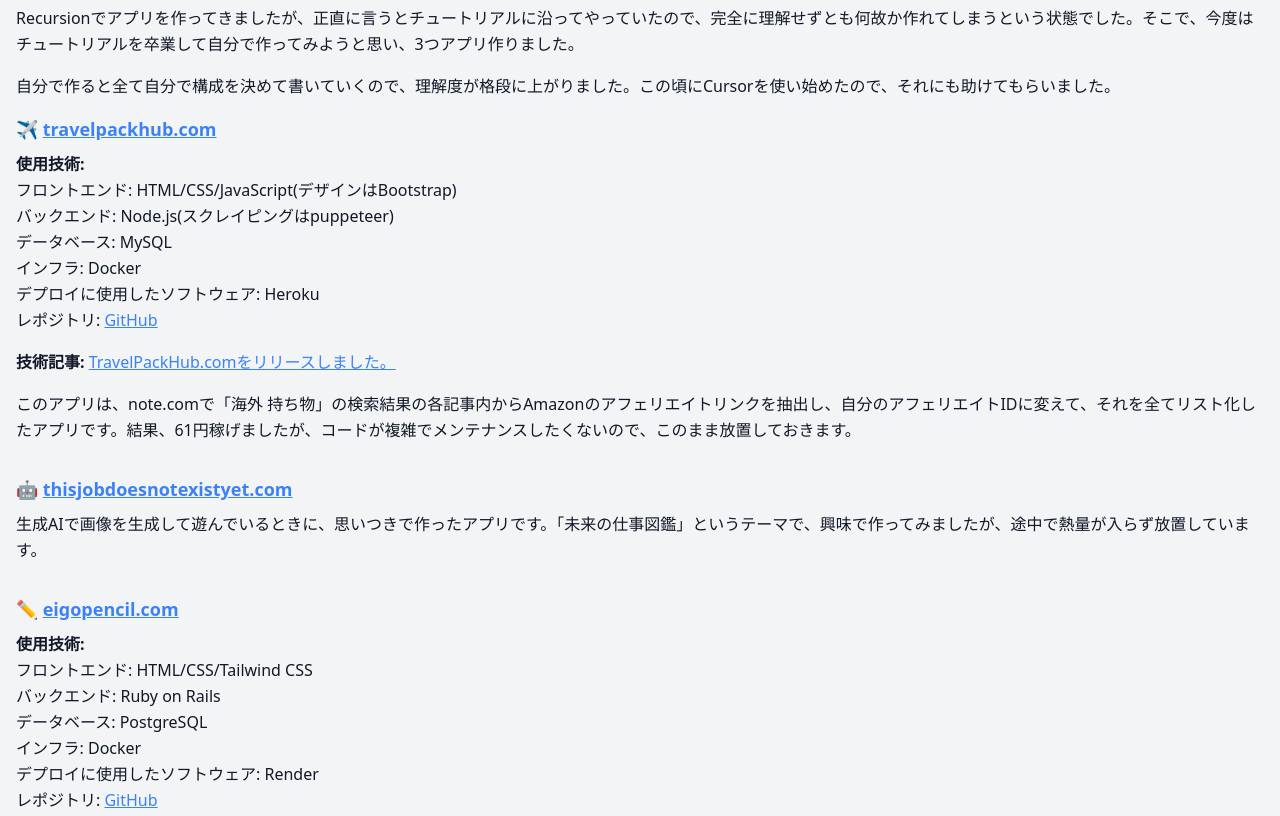
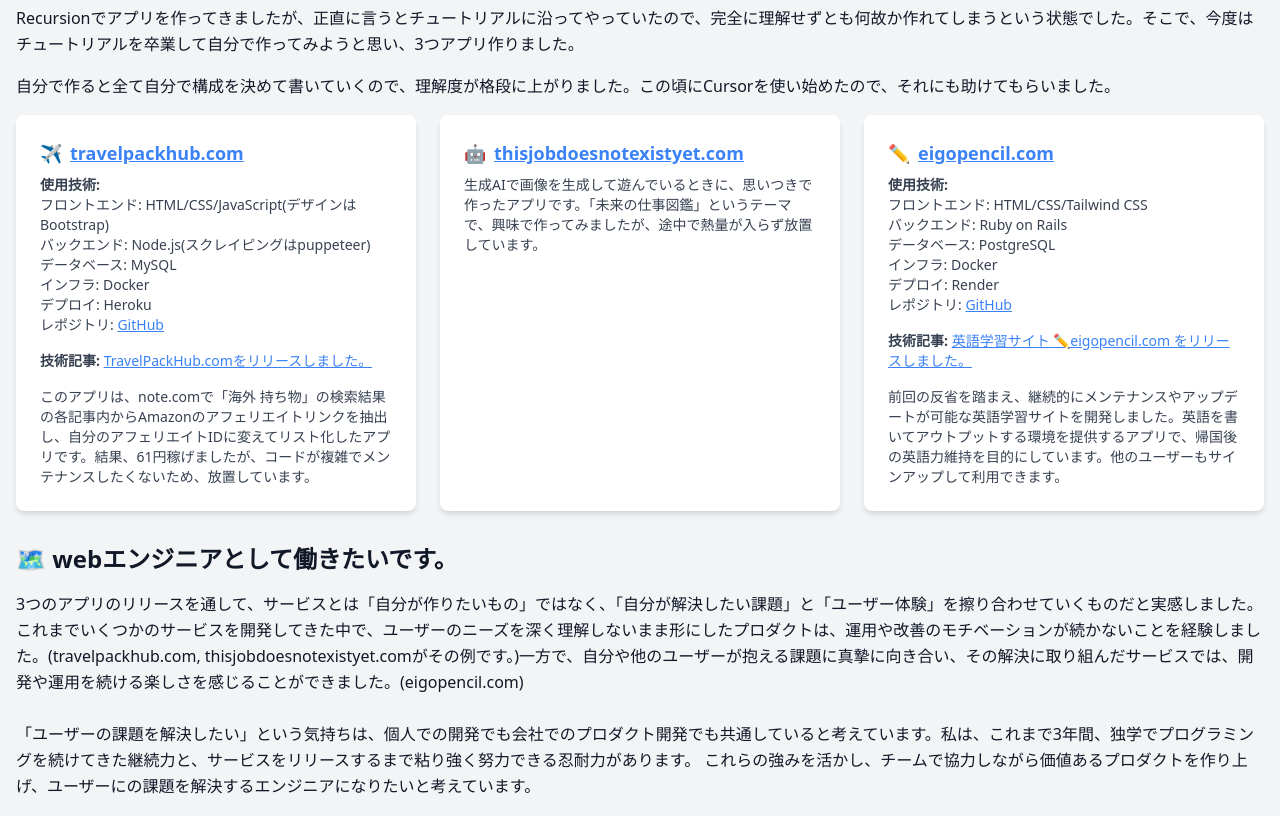
Before and after one commit to KazumaWada/kazumawada.io, a website: page app/public/profile.html in a window 1280 px wide. Shown: the part 1109-1925 px from the top of the page. Drawn offline with nearby package versions, Linux system fonts and the light colour scheme.

Commit message:
edit portfolio

```diff
--- a/app/public/profile.html
+++ b/app/public/profile.html
@@ -91,7 +91,7 @@
             自分で作ると全て自分で構成を決めて書いていくので、理解度が格段に上がりました。この頃にCursorを使い始めたので、それにも助けてもらいました。
           </p>
 
-          <div class="mb-8">
+          <!-- <div class="mb-8">
             <h4 class="text-lg font-semibold mb-2">✈️ <a href="http://travelpackhub.com" class="text-blue-500 underline">travelpackhub.com</a></h4>
             <p class="leading-relaxed mb-4">
               <strong>使用技術:</strong>
@@ -137,6 +137,65 @@
             </p>
           </div>
         </div>
+         -->
+
+         <div class="grid grid-cols-1 md:grid-cols-2 lg:grid-cols-3 gap-6">
+            <!-- TravelPackHub Card -->
+            <div class="bg-white shadow-md rounded-lg p-6">
+              <h4 class="text-lg font-semibold mb-2 flex items-center">
+                ✈️ <a href="http://travelpackhub.com" class="text-blue-500 underline ml-2">travelpackhub.com</a>
+              </h4>
+              <p class="text-sm text-gray-700 mb-4">
+                <strong>使用技術:</strong>
+                <br>フロントエンド: HTML/CSS/JavaScript(デザインはBootstrap)
+                <br>バックエンド: Node.js(スクレイピングはpuppeteer)
+                <br>データベース: MySQL
+                <br>インフラ: Docker
+                <br>デプロイ: Heroku
+                <br>レポジトリ: <a href="https://github.com/KazumaWada/TravelPackHub" class="text-blue-500 underline">GitHub</a>
+              </p>
+              <p class="text-sm text-gray-700 mb-4">
+                <strong>技術記事:</strong>
+                <a href="https://zenn.dev/kazumawada/articles/f22d5a3b7ad42d" class="text-blue-500 underline">TravelPackHub.comをリリースしました。</a>
+              </p>
+              <p class="text-sm text-gray-700">
+                このアプリは、note.comで「海外 持ち物」の検索結果の各記事内からAmazonのアフェリエイトリンクを抽出し、自分のアフェリエイトIDに変えてリスト化したアプリです。結果、61円稼げましたが、コードが複雑でメンテナンスしたくないため、放置しています。
+              </p>
+            </div>
+
+            <!-- ThisJobDoesNotExistYet Card -->
+            <div class="bg-white shadow-md rounded-lg p-6">
+              <h4 class="text-lg font-semibold mb-2 flex items-center">
+                🤖 <a href="http://thisjobdoesnotexistyet.com" class="text-blue-500 underline ml-2">thisjobdoesnotexistyet.com</a>
+              </h4>
+              <p class="text-sm text-gray-700">
+                生成AIで画像を生成して遊んでいるときに、思いつきで作ったアプリです。「未来の仕事図鑑」というテーマで、興味で作ってみましたが、途中で熱量が入らず放置しています。
+              </p>
+            </div>
+
+            <!-- EigoPencil Card -->
+            <div class="bg-white shadow-md rounded-lg p-6">
+              <h4 class="text-lg font-semibold mb-2 flex items-center">
+                ✏️ <a href="http://eigopencil.com" class="text-blue-500 underline ml-2">eigopencil.com</a>
+              </h4>
+              <p class="text-sm text-gray-700 mb-4">
+                <strong>使用技術:</strong>
+                <br>フロントエンド: HTML/CSS/Tailwind CSS
+                <br>バックエンド: Ruby on Rails
+                <br>データベース: PostgreSQL
+                <br>インフラ: Docker
+                <br>デプロイ: Render
+                <br>レポジトリ: <a href="https://github.com/KazumaWada/eigopencil" class="text-blue-500 underline">GitHub</a>
+              </p>
+              <p class="text-sm text-gray-700 mb-4">
+                <strong>技術記事:</strong>
+                <a href="https://zenn.dev/kazumawada/articles/3ffb67eb690290" class="text-blue-500 underline">英語学習サイト ✏️eigopencil.com をリリースしました。</a>
+              </p>
+              <p class="text-sm text-gray-700">
+                前回の反省を踏まえ、継続的にメンテナンスやアップデートが可能な英語学習サイトを開発しました。英語を書いてアウトプットする環境を提供するアプリで、帰国後の英語力維持を目的にしています。他のユーザーもサインアップして利用できます。
+              </p>
+            </div>
+          </div>
 
 
 
```
